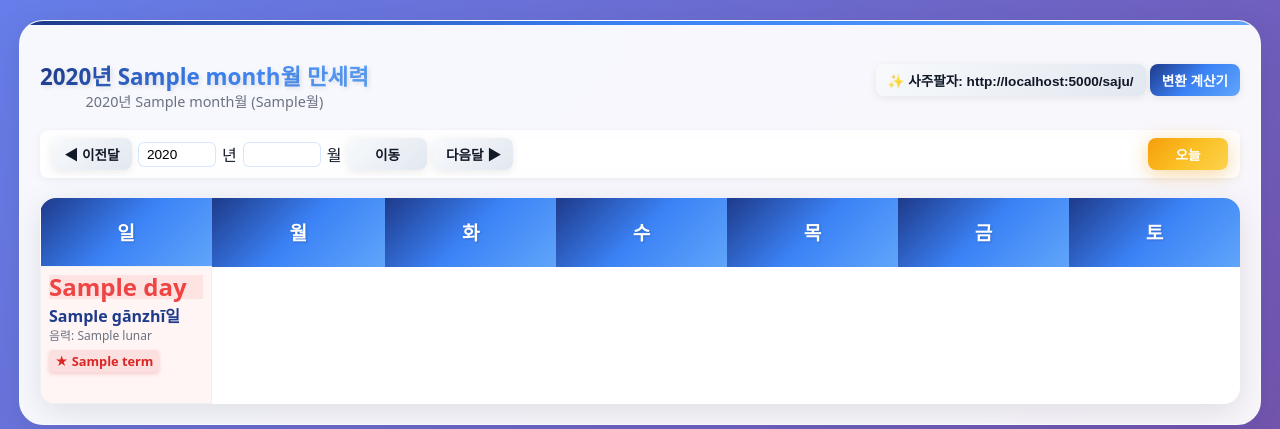
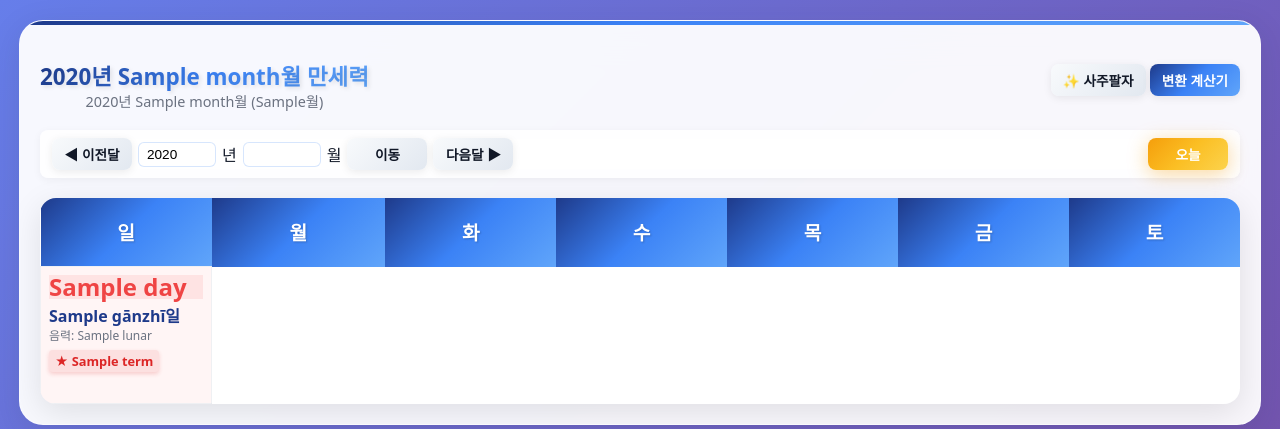
Before and after one commit to idcard3-beep/secret-board, a Flask app: template web/mans/templates/calendar.html in a window 1280 px wide. Shown: the top 429 px of the page. Run offline with Flask 3, Linux system fonts and the light colour scheme; the template is opened without the code that fills it: most values are stand-ins (such as "Sample title", 1, 10 or a date in 2020); some libraries are stand-ins or nearby versions; some web fonts are replaced.

Commit message:
Add files via upload

```diff
--- a/web/mans/templates/calendar.html
+++ b/web/mans/templates/calendar.html
@@ -168,9 +168,9 @@
             <button
               type="button"
               class="calendar-btn"
-              onclick="window.open('http://localhost:5000/saju/', '_blank')"
+              onclick="window.open('/saju/', '_blank')"
             >
-              ✨ 사주팔자: http://localhost:5000/saju/
+              ✨ 사주팔자
             </button>
             <button
               type="button"
```
